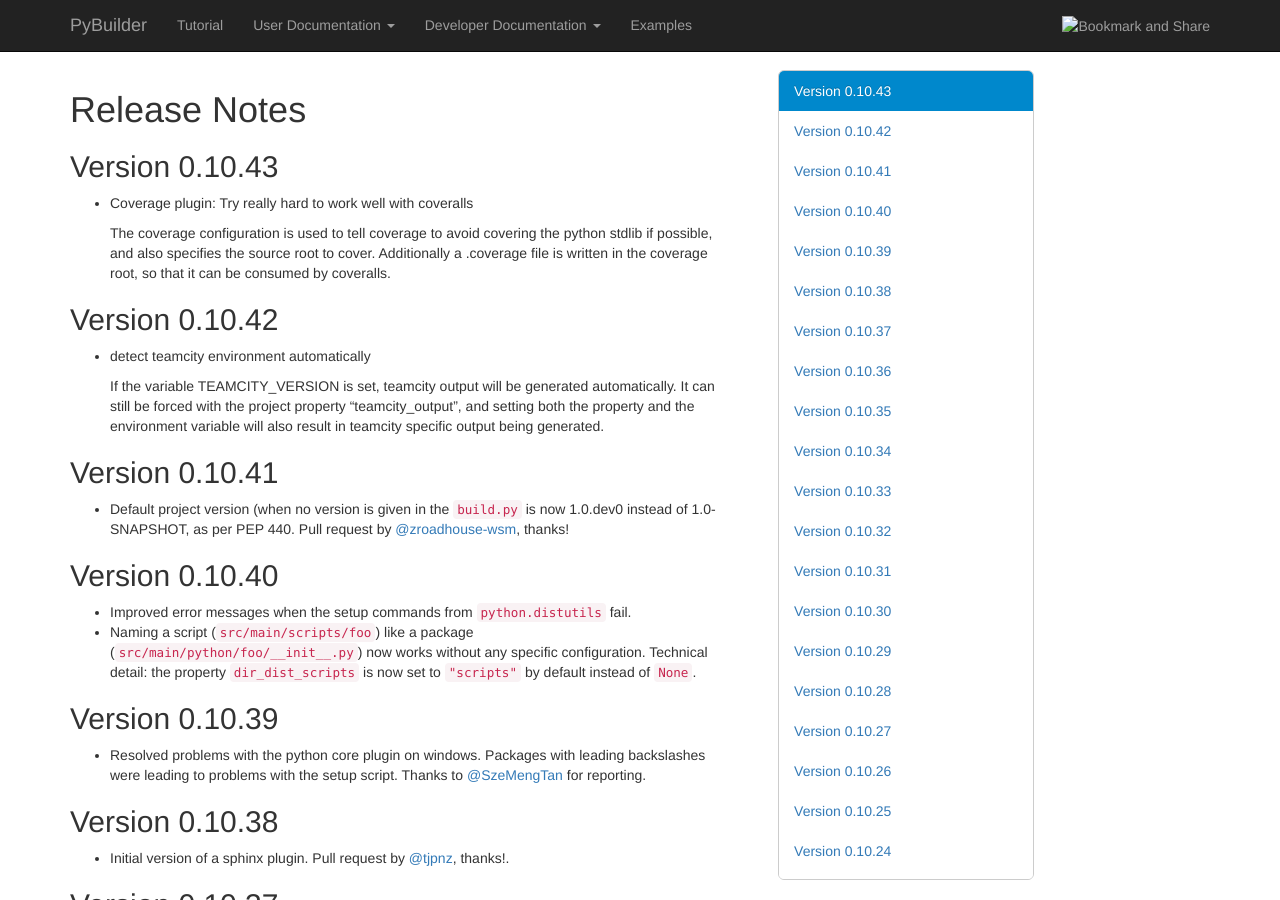
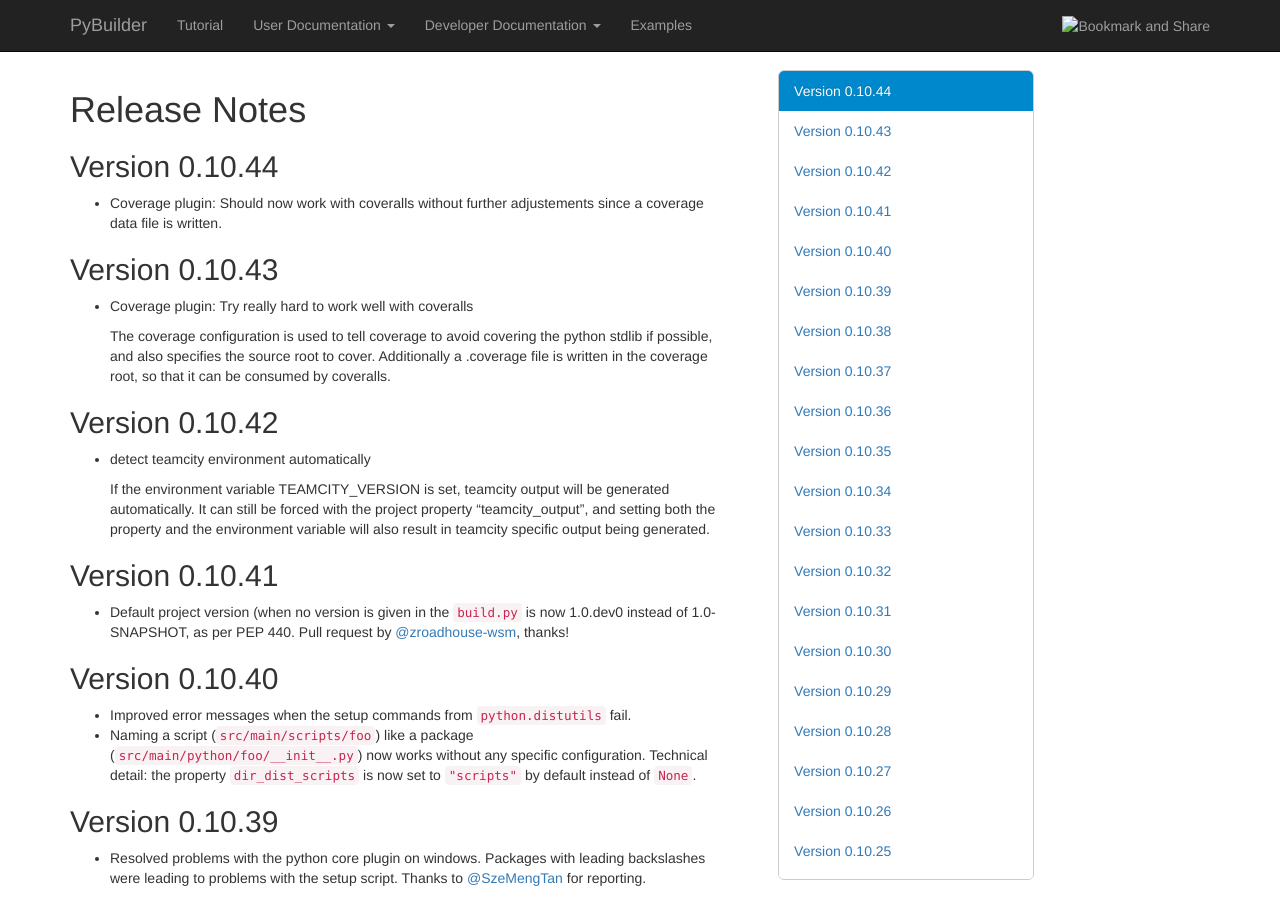
Before and after one commit to pybuilder/pybuilder.github.io, a Jekyll site: the page built from releasenotes/index.md, in a window 1280 px wide and 900 px high. Built offline with Jekyll 4.4.1, drawn with Linux system fonts in a browser that asks for light colours; nearby versions of some CDN libraries.

Commit message:
Update index.md

```diff
--- a/releasenotes/index.md
+++ b/releasenotes/index.md
@@ -4,6 +4,9 @@
 ---
 
 # Release Notes
+
+## Version 0.10.44
+* Coverage plugin: Should now work with coveralls without further adjustements since a coverage data file is written.
 
 ## Version 0.10.43
 * Coverage plugin: Try really hard to work well with coveralls
@@ -17,7 +20,7 @@
 ## Version 0.10.42
 * detect teamcity environment automatically
 
-    If the variable TEAMCITY_VERSION is set, teamcity output will be
+    If the environment variable TEAMCITY_VERSION is set, teamcity output will be
     generated automatically. It can still be forced with the project
     property "teamcity_output", and setting both the property and the
     environment variable will also result in teamcity specific output being
```
